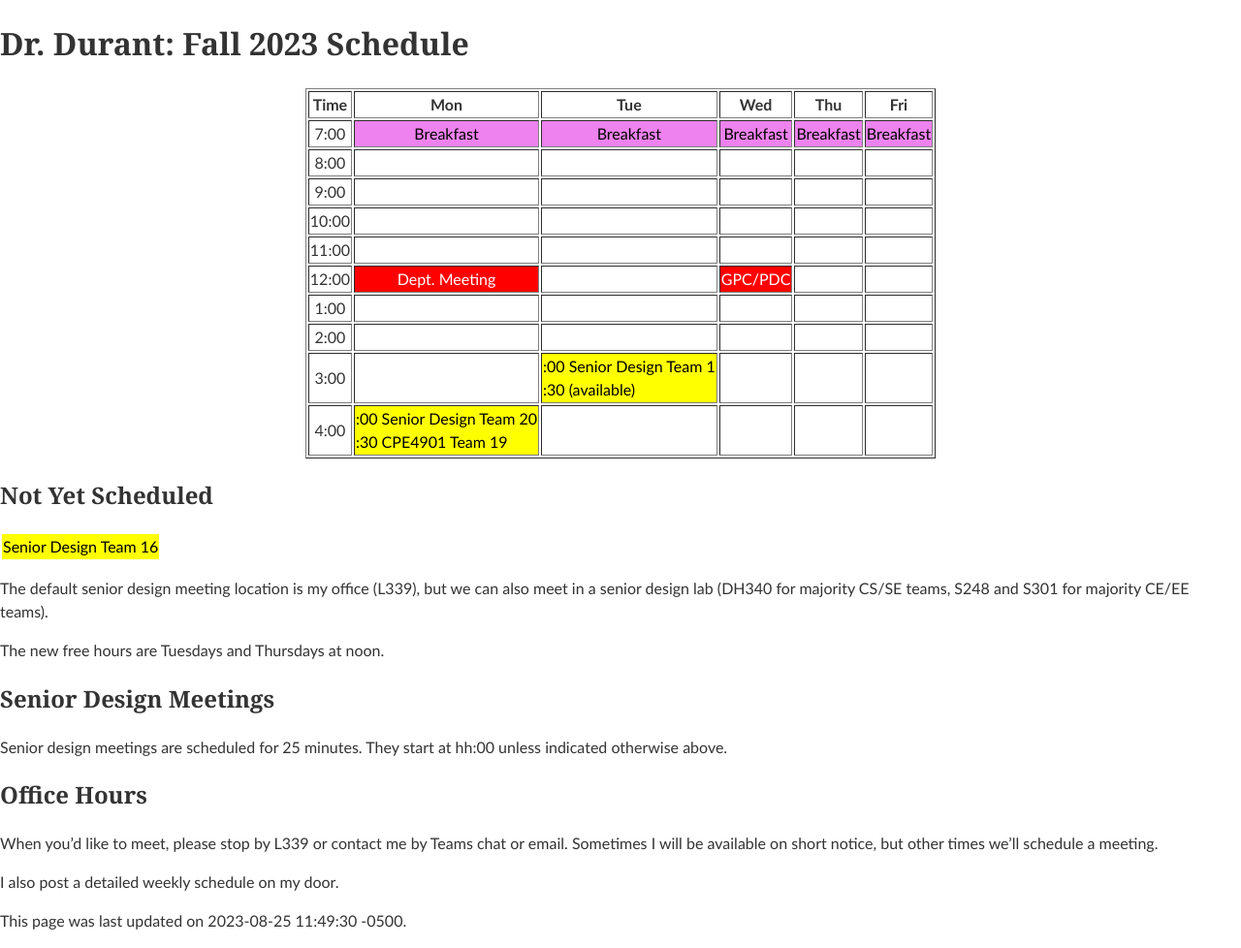
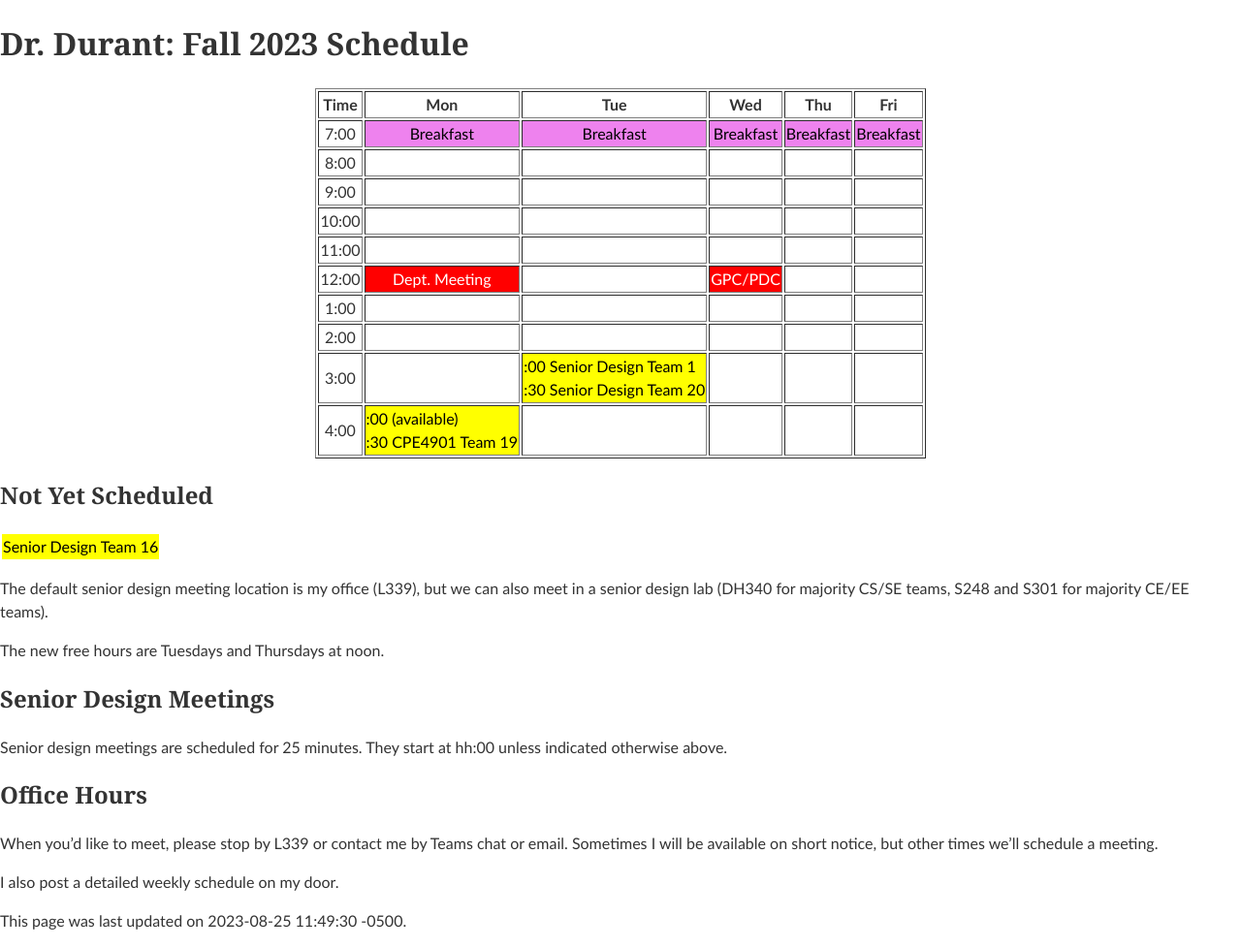
Before and after one commit to edurant/edurant.github.io, a Jekyll site: the page built from sched/f23.md, in a window 1280 px wide. Shown: the whole page at 97% size. Built offline with Jekyll 4.4.1, drawn with Linux system fonts in a browser that asks for light colours.

Commit message:
Update f23.md

```diff
--- a/sched/f23.md
+++ b/sched/f23.md
@@ -21,8 +21,8 @@ td.lunch   { background-color: violet;  color: black; }
 <tr><td>12:00</td>      <td class="am">Dept. Meeting</td>                                           <td>&nbsp;</td>                                                         <td class="am">GPC/PDC</td>         <td>&nbsp;</td>                     <td>&nbsp;</td>                     </tr>
 <tr><td>1:00</td>       <td>&nbsp;</td>                                                             <td>&nbsp;</td>                                                         <td>&nbsp;</td>                     <td>&nbsp;</td>                     <td>&nbsp;</td>                     </tr>
 <tr><td>2:00</td>       <td>&nbsp;</td>                                                             <td>&nbsp;</td>                                                         <td>&nbsp;</td>                     <td>&nbsp;</td>                     <td>&nbsp;</td>                     </tr>
-<tr><td>3:00</td>       <td>&nbsp;</td>                                                             <td class="cpe4901">:00 Senior Design Team 1<br/>:30 (available)</td>   <td>&nbsp;</td>                     <td>&nbsp;</td>                     <td>&nbsp;</td>                     </tr>
-<tr><td>4:00</td>       <td class="cpe4901">:00 Senior Design Team 20<br/>:30 CPE4901 Team 19</td>  <td>&nbsp;</td>                                                         <td>&nbsp;</td>                     <td>&nbsp;</td>                     <td>&nbsp;</td>                     </tr>
+<tr><td>3:00</td>       <td>&nbsp;</td>                                                             <td class="cpe4901">:00 Senior Design Team 1<br/>:30 Senior Design Team 20</td>   <td>&nbsp;</td>                     <td>&nbsp;</td>                     <td>&nbsp;</td>                     </tr>
+<tr><td>4:00</td>       <td class="cpe4901">:00 (available)<br/>:30 CPE4901 Team 19</td>  <td>&nbsp;</td>                                                         <td>&nbsp;</td>                     <td>&nbsp;</td>                     <td>&nbsp;</td>                     </tr>
 </table>
 </div>
 
```
